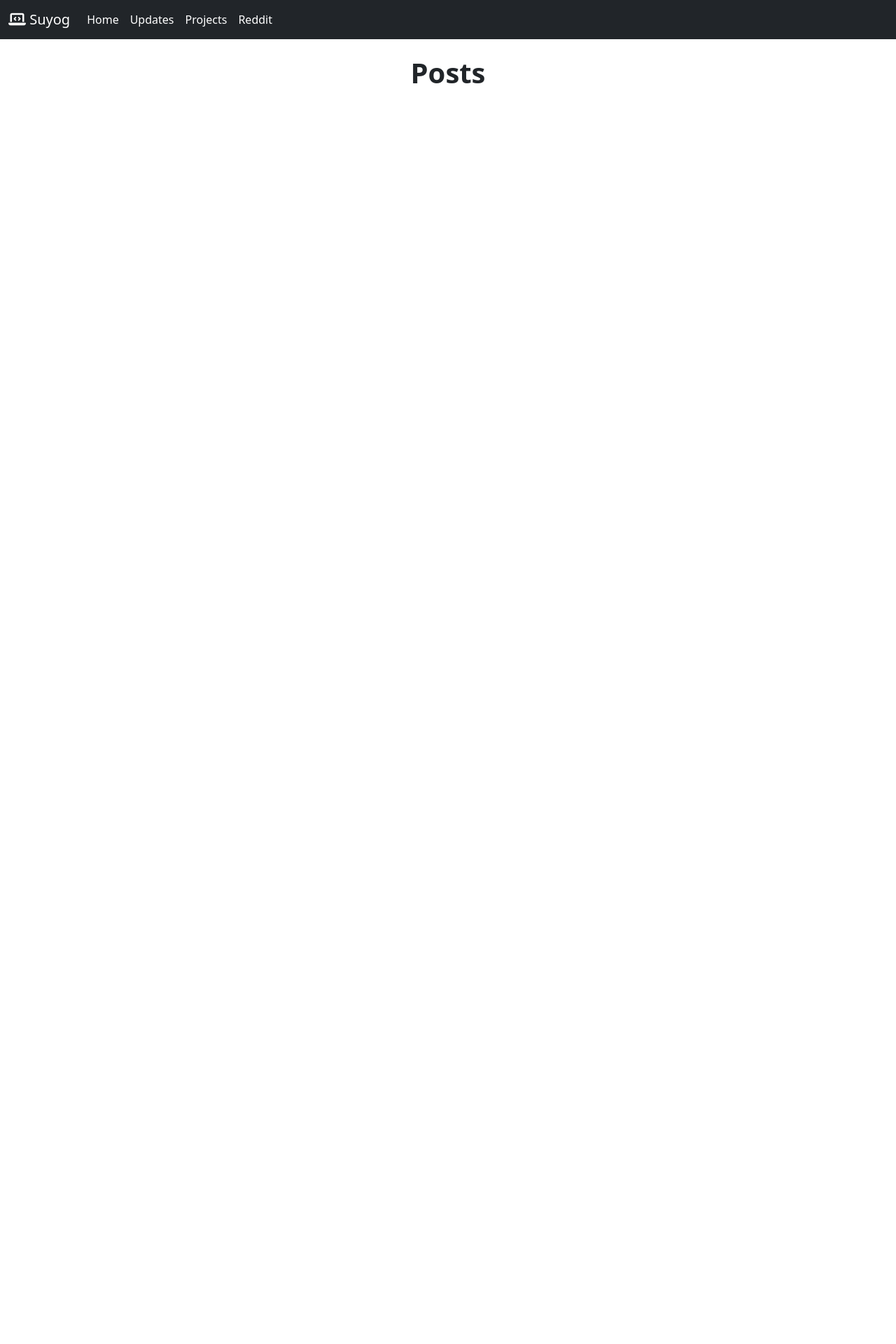
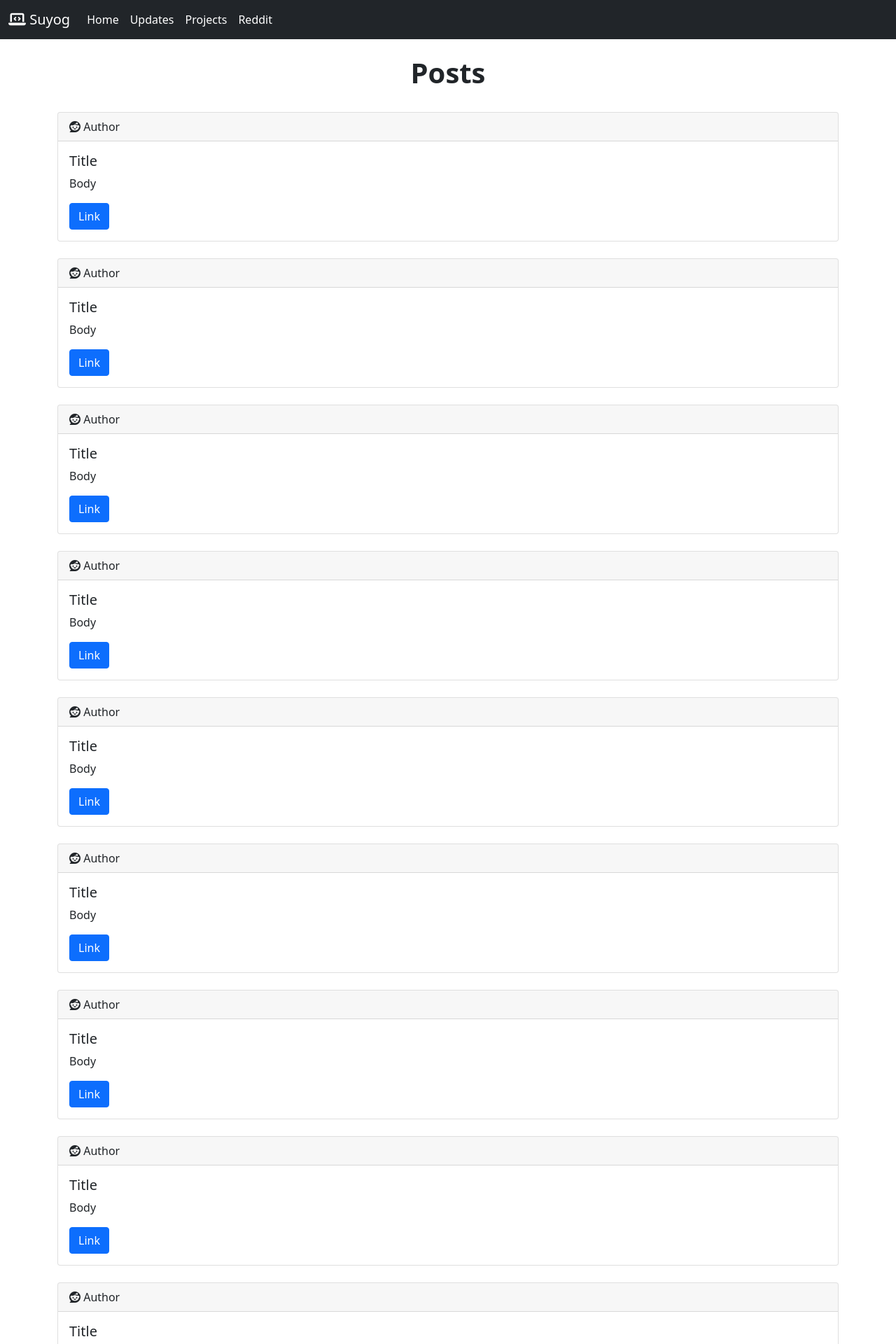
Before and after one commit to SuyogKhanal5/MyWebsite, a Flask app: template website/templates/returnposts.html in a window 1280 px wide. Shown: the top 1920 px of the page at 70% size. Before the commit the page ends 119 px from the top, so only its background shows below. Run offline with Flask 2, Linux system fonts and the light colour scheme; the template is opened without the code that fills it, so the values that code supplies are empty; some libraries are stand-ins or nearby versions.

Commit message:
Add Cards that loop

```diff
--- a/website/templates/returnposts.html
+++ b/website/templates/returnposts.html
@@ -7,4 +7,22 @@
 
 <br/>
 
+{% for x in range(50) %}
+    <div id = "posts">
+        <div class="card">
+            <div class="card-header">
+                <i class="fab fa-reddit"></i>
+                Author
+            </div>
+            <div class="card-body">
+            <h5 class="card-title">Title</h5>
+            <p class="card-text">Body</p>
+            <a href="#" class="btn btn-primary">Link</a>
+            </div>
+        </div>
+
+        <br/>
+    </div>
+{% endfor %}
+
 {% endblock %}
```
Also changed, not shown: website/views.py (+8 -10 lines).
